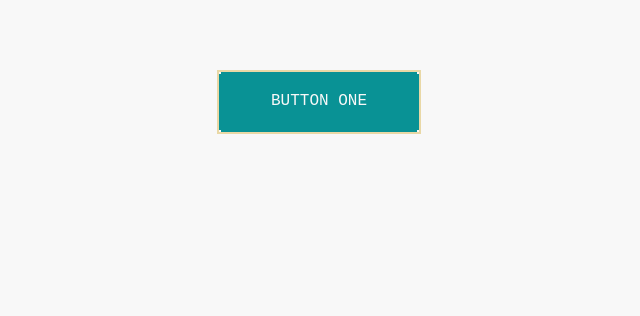
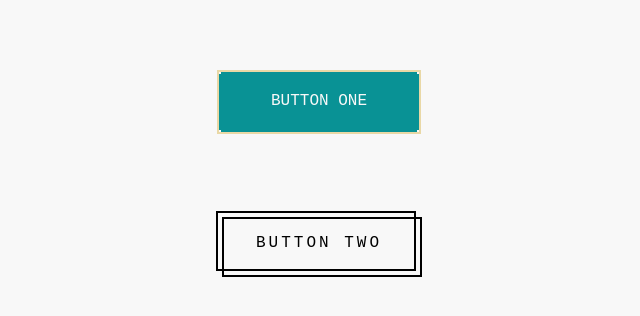
Before and after one commit to rqphy/common-components, a plain HTML site: page buttons/index.html in a window 1280 px wide. Shown: the part 162-478 px from the top of the page, without its empty margins (321-961 px from the left). Drawn offline with Linux system fonts and the light colour scheme.

Commit message:
:bug: add buttons 2

```diff
--- a/buttons/index.html
+++ b/buttons/index.html
@@ -28,6 +28,7 @@
                 </div>
             </div>
         </div>
+        <div class="button buttons__two typo-cta-thin">Button two</div>
     </main>
 </body>
 
--- a/buttons/style.css
+++ b/buttons/style.css
@@ -1,4 +1,15 @@
 @import url(./styles/button-one.css);
+@import url(./styles/button-two.css);
+
+.buttons {
+    display: flex;
+    flex-direction: column;
+    align-items: center;
+}
+
+.buttons > * {
+    margin-bottom: 80px;
+}
 
 .button {
     width: 200px;
--- /dev/null
+++ b/buttons/styles/button-two.css
@@ -0,0 +1,31 @@
+.buttons__two {
+	background: none;
+	border: none;
+	position: relative;
+	text-transform: uppercase;
+	letter-spacing: 3px;
+	cursor: pointer;
+}
+
+.buttons__two::before, .buttons__two::after {
+    content: '';
+    position: absolute;
+    top: 0;
+    left: 0;
+    bottom: 0;
+    right: 0;
+    border: 2px solid #000;
+    transition: transform .2s;
+}
+
+.buttons__two::before {
+    transform: translate(-3px, -3px);
+}
+
+.buttons__two::after {
+    transform: translate(3px, 3px);
+}
+
+.buttons__two:hover::before, .buttons__two:hover::after {
+    transform: translate(0);
+}
```
